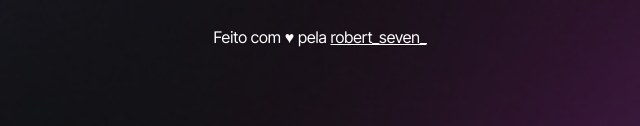
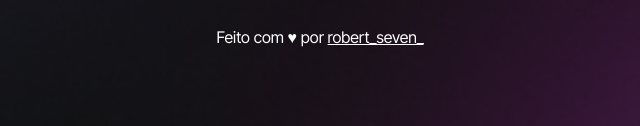
Before and after one commit to RobertGabriel7/DevLinks, a plain HTML site: page index.html in a window 1280 px wide. Shown: the part 671-797 px from the top of the page, 320-960 px from the left. Drawn offline with nearby package versions, Linux system fonts and the light colour scheme.

Commit message:
Updates...

```diff
--- a/index.html
+++ b/index.html
@@ -49,7 +49,7 @@
         </div>
 
         <footer id="rodape">
-            <p>Feito com ♥ pela <a href="https://github.com/RobertGabriel7" target="_blank">robert_seven_</a></p>
+            <p>Feito com ♥ por <a href="https://github.com/RobertGabriel7" target="_blank">robert_seven_</a></p>
         </footer>
 
     </div>
```
